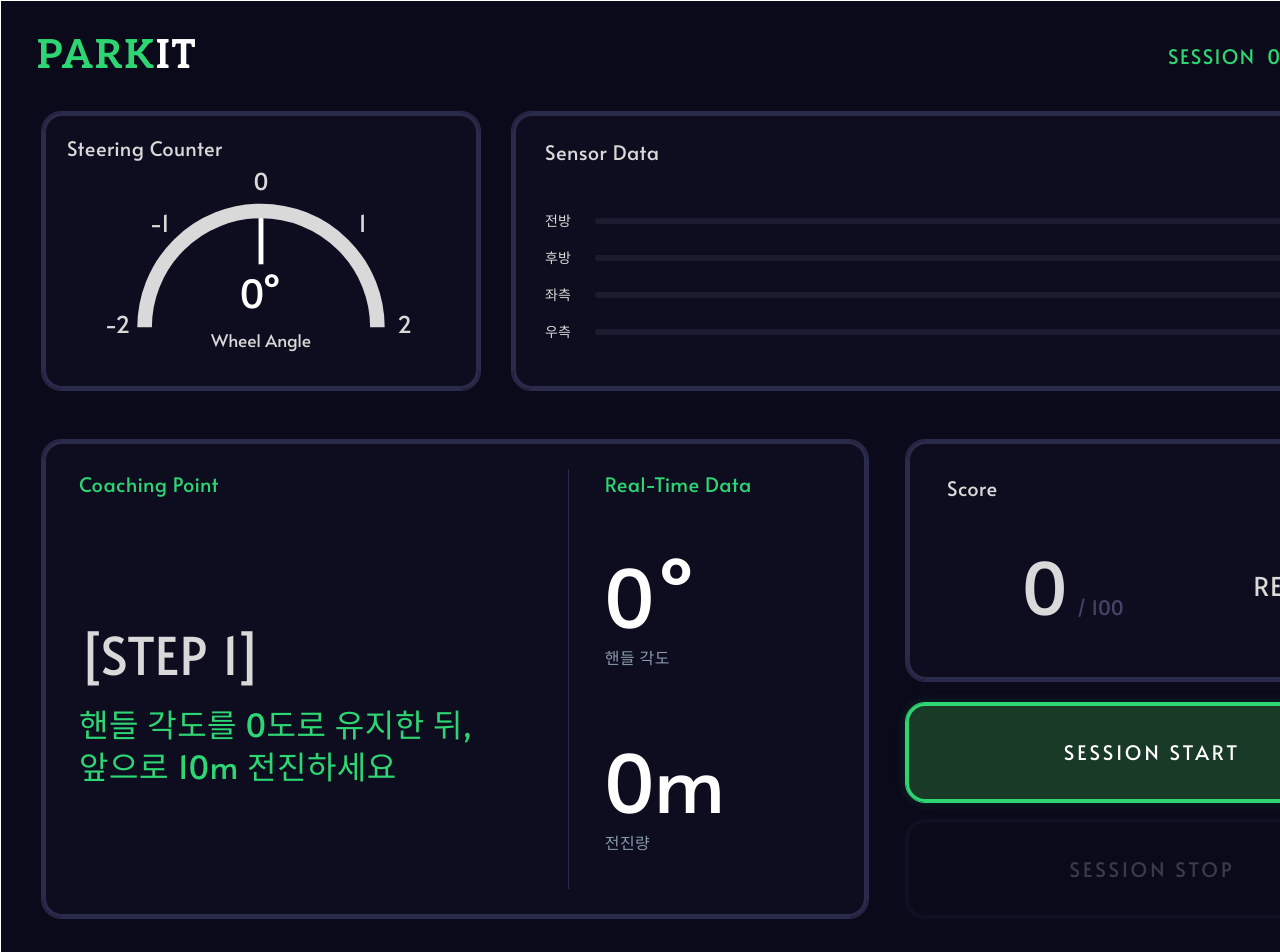
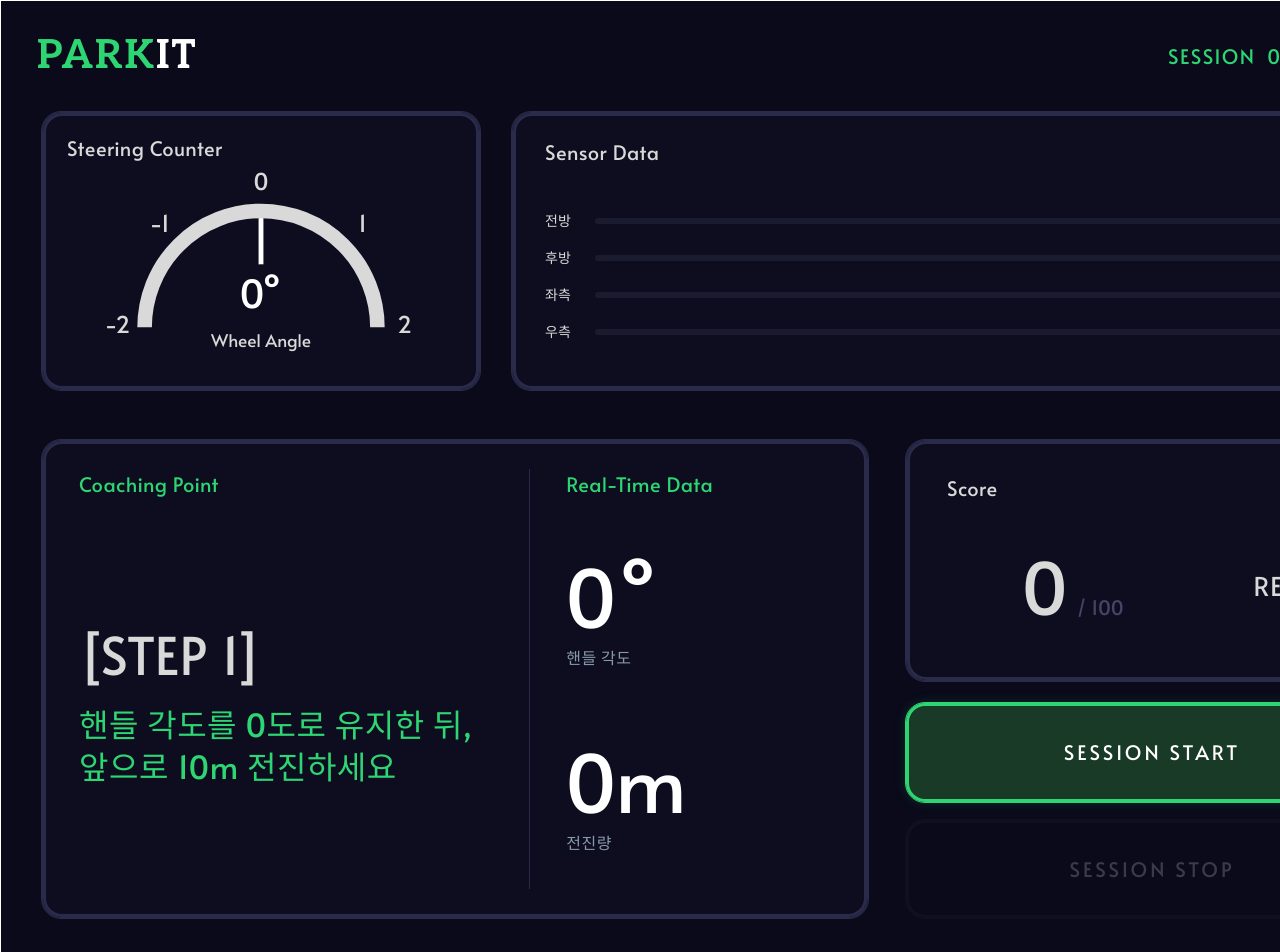
Before and after one commit to Parkit-Team/parkit-client, a React (Vite) app: page / in a window 1280 px wide. Shown: the top 952 px of the page. Built offline with nearby package versions, Linux system fonts and the light colour scheme; a web font is replaced by a local one.

Commit message:
feat: 경고 메시지 하나로 고정된 오류 해결

```diff
--- a/src/coachingTips.json
+++ b/src/coachingTips.json
@@ -27,6 +27,6 @@
   {
     "id": 6,
     "level": "양호",
-    "message": "진행 중..."
+    "message": ""
   }
 ]
--- a/src/components/CoachingPoint.jsx
+++ b/src/components/CoachingPoint.jsx
@@ -66,7 +66,7 @@ const CoachingPoint = ({
               fontWeight: 700,
               fontFamily: 'Alata, sans-serif',
             }}>
-                전방 충돌 위험!
+              {message}
             </span>
           </div>
         )}
--- a/src/components/components.css
+++ b/src/components/components.css
@@ -182,11 +182,13 @@
 
 /* ── 왼쪽 패널 ── */
 .coaching__body {
-  flex: 2;
+  flex: 0 0 60%;
+  width: 60%;
   display: flex;
   flex-direction: column;
   border-right: 1px solid var(--color-line);
   padding-right: 36px;
+  box-sizing: border-box;
 }
 
 .coaching__content {
@@ -238,10 +240,12 @@
 
 /* ── 오른쪽 패널 ── */
 .realData__body {
-  flex: 1;
+  flex: 0 0 40%;
+  width: 40%;
   display: flex;
   flex-direction: column;
   padding-left: 36px;
+  box-sizing: border-box;
 }
 
 /* ── 수치 묶음 ── */
--- a/src/sensor.jsx
+++ b/src/sensor.jsx
@@ -21,6 +21,7 @@ function Sensor() {
 
 const fields = [
   { key: 'step',          label: 'Step',            unit: '' },
+  { key: 'coachingId',    label: 'Coaching ID',     unit: '' },
   { key: 'steeringAngle', label: 'Steering Angle',  unit: '°' },
   { key: 'straight',      label: 'Straight',        unit: '' },
   { key: 'front',         label: '전방',             unit: 'cm' },
```
Lines whose indentation alone changed are shown as unchanged.
